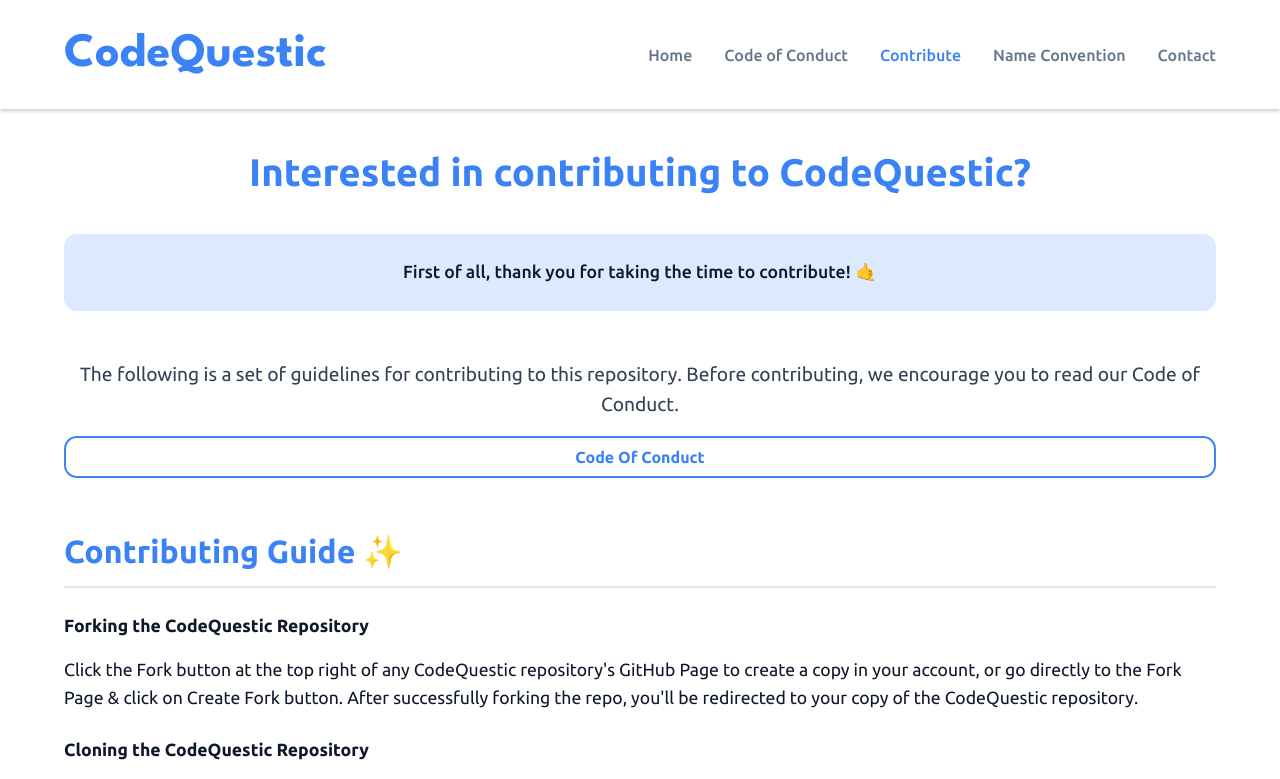
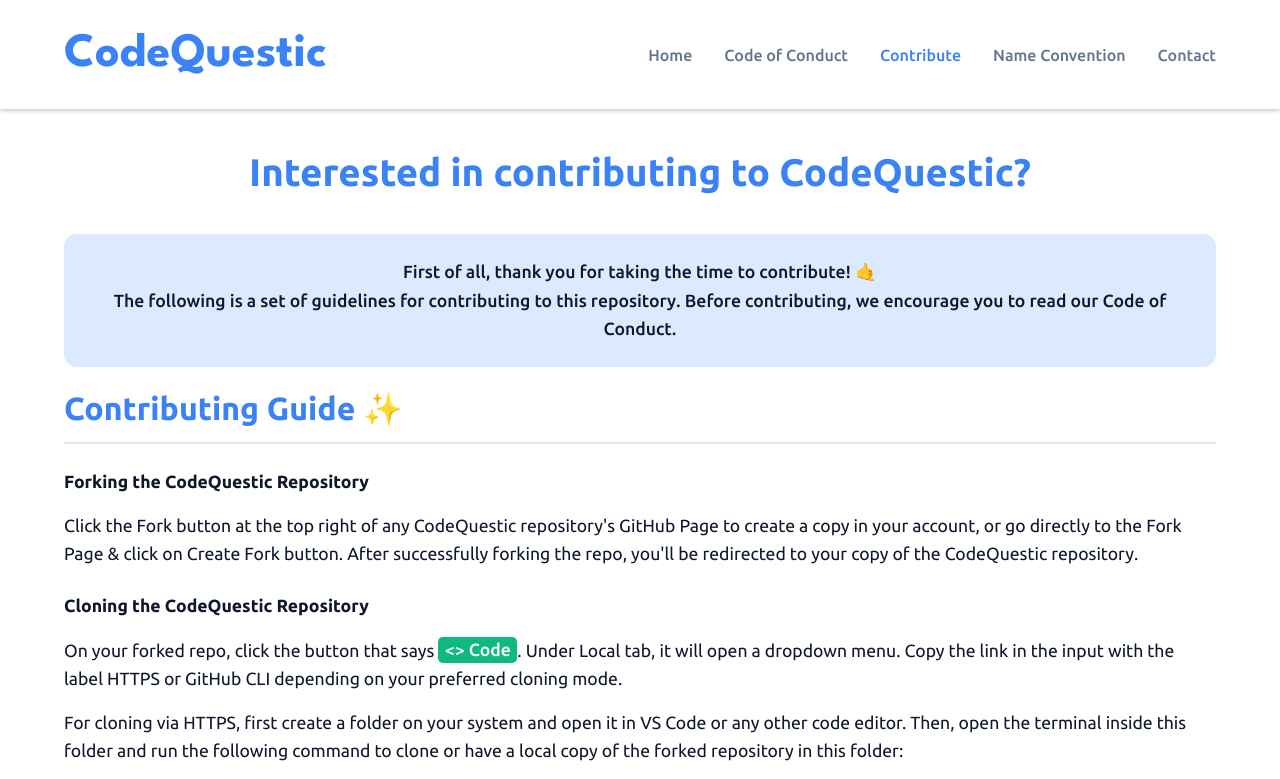
Before and after one commit to CodeQuestic/website, a Next.js app: page /contribute in a window 1280 px wide. Shown: the top 779 px of the page. Built offline with nearby package versions, Linux system fonts and the light colour scheme.

Commit message:
updated contribute page

```diff
--- a/src/app/contribute/Contribute.module.scss
+++ b/src/app/contribute/Contribute.module.scss
@@ -14,13 +14,6 @@
   border-radius: 0.8rem;
   font-weight: 500;
   color: $primary-dark;
-}
-
-.subtitle {
-  text-align: center;
-  font-size: 1.2rem;
-  color: $text-medium-color;
-  margin-top: 2rem;
 }
 
 .links {
--- a/src/app/contribute/page.tsx
+++ b/src/app/contribute/page.tsx
@@ -13,21 +13,11 @@
 
       <div className={styles.thankYou}>
         <p>First of all, thank you for taking the time to contribute! 🤙</p>
-      </div>
-
-      <p className={styles.subtitle}>
-        The following is a set of guidelines for contributing to this
-        repository. Before contributing, we encourage you to read our Code of
-        Conduct.
-      </p>
-
-      <div className={styles.links}>
-        <Button
-          href="https://github.com/CodeQuestic/website/blob/main/.github/CODE_OF_CONDUCT.md"
-          target="_blank"
-          text="Code Of Conduct"
-          styleType="outline"
-        />
+        <p>
+          The following is a set of guidelines for contributing to this
+          repository. Before contributing, we encourage you to read our Code of
+          Conduct.
+        </p>
       </div>
 
       <section className={styles.section}>
```
